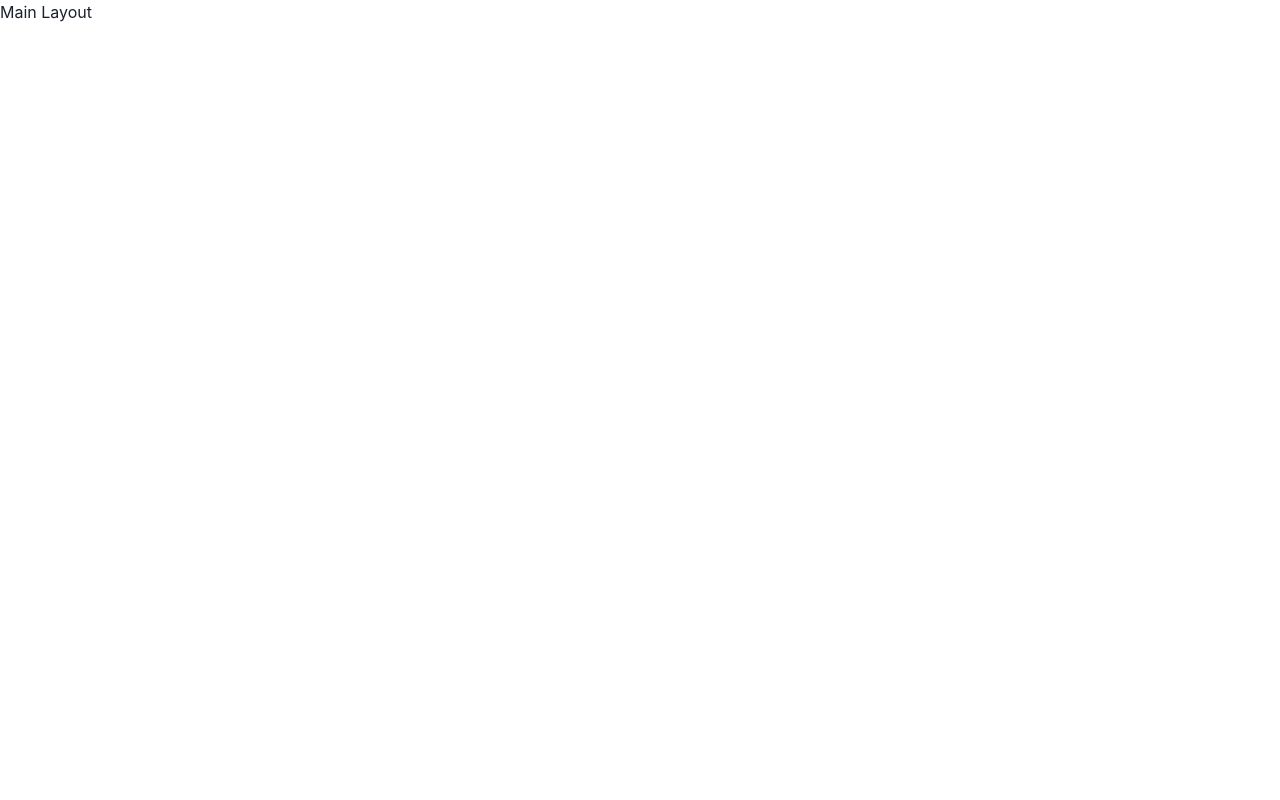
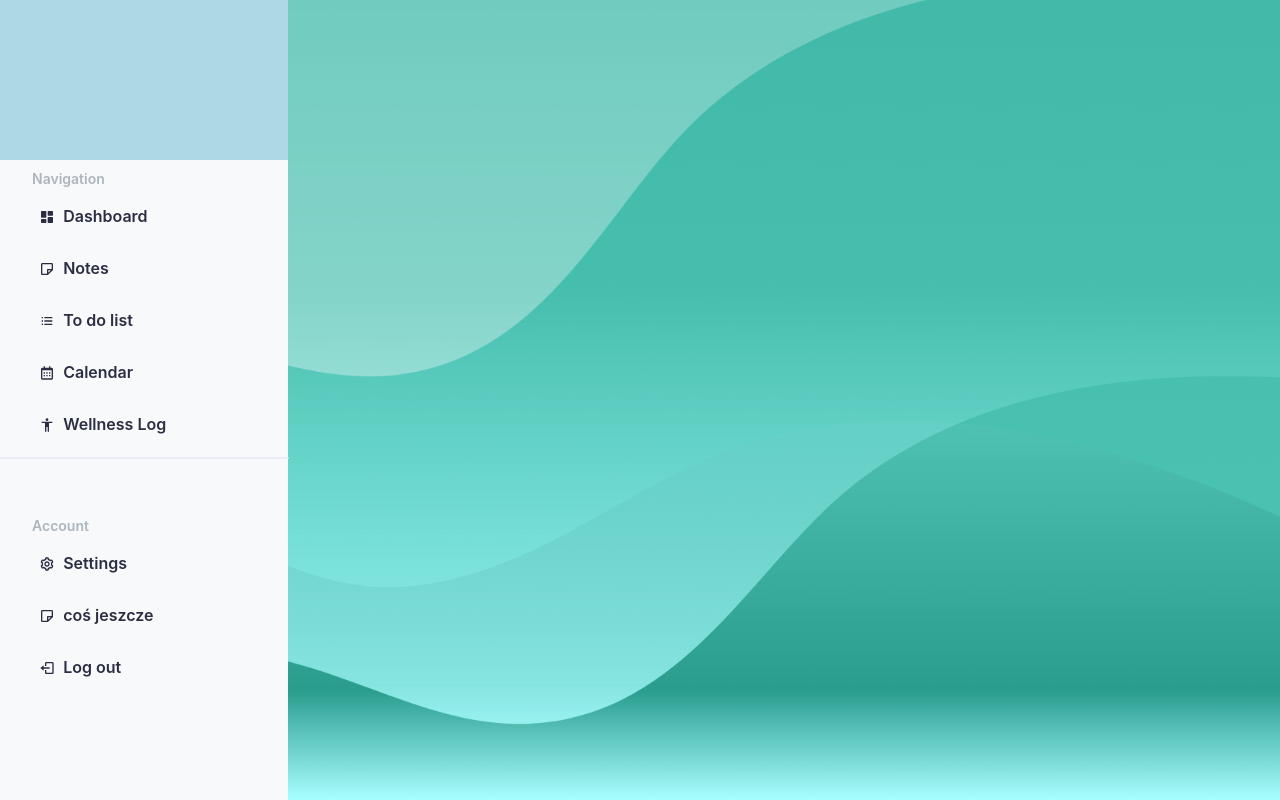
Before and after one commit to M4TI-H/Calendiary-App, a React (Vite) app in the folder frontend/: page / in a window 1280 px wide. Built offline with nearby package versions, Linux system fonts and the light colour scheme; sample sign-in values are in the browser's storage.

Commit message:
started working on sidebar component

```diff
--- a/frontend/src/pages/MainLayout.jsx
+++ b/frontend/src/pages/MainLayout.jsx
@@ -1,5 +1,8 @@
 import { useState, useEffect } from 'react';
 import { Outlet, useNavigate } from 'react-router-dom';
+import { Flex } from '@chakra-ui/react';
+import LogoutButton from './main/components/LogoutButton';
+import Sidebar from './main/components/Sidebar';
 
 export default function MainLayout() {
     const navigate = useNavigate();
@@ -15,13 +18,12 @@ export default function MainLayout() {
     }, []);
 
   return (
-    <div>
-      <header>
-        <h1>Main Layout</h1>
-      </header>
+    <Flex w="100vw" h="100vh" bg="#2a9d8f" overflowX="hidden"
+    bgImage={{ base: "none", md: "url('background.png')" }}  bgRepeat="no-repeat" bgSize="cover" bgPosition="center" bgAttachment="fixed">
+      <Sidebar />
       <main>
         <Outlet />
       </main>
-    </div>
+    </Flex>
   );
 }
--- a/frontend/src/pages/forms/LoginForm.jsx
+++ b/frontend/src/pages/forms/LoginForm.jsx
@@ -75,7 +75,7 @@ export default function LoginForm () {
 
     return (
       <Flex  w="100vw" h="100vh" flexDir="row" align="center" justify="center" bg="#2a9d8f" overflowX="hidden"
-      bgImage={{ base: "none", md: "url('colorkit.png')" }}  bgRepeat="no-repeat" bgSize="cover" bgPosition="center" bgAttachment="fixed">
+      bgImage={{ base: "none", md: "url('background.png')" }}  bgRepeat="no-repeat" bgSize="cover" bgPosition="center" bgAttachment="fixed">
 
         <Image src="logo.png" pos="absolute" maxH="7rem" h={{ base: "10rem", sm: "auto" }} left="0" top="0"/>
 
--- a/frontend/src/pages/forms/SignupForm.jsx
+++ b/frontend/src/pages/forms/SignupForm.jsx
@@ -48,7 +48,7 @@ export default function SignupForm () {
 
     return (
       <Flex  w="100vw" h="100vh" flexDir="row" align="center" justify="center" bg="#2a9d8f" overflow="hidden"
-      bgImage={{ base: "none", md: "url('colorkit.png')" }}  bgRepeat="no-repeat" bgSize="cover" bgPosition="center" bgAttachment="fixed">
+      bgImage={{ base: "none", md: "url('background.png')" }}  bgRepeat="no-repeat" bgSize="cover" bgPosition="center" bgAttachment="fixed">
 
         <Image src="logo.png" pos="absolute" maxH="7rem" h={{ base: "10rem", sm: "auto" }} left="0" top="0"/>
 
--- a/frontend/src/pages/main/Home.jsx
+++ b/frontend/src/pages/main/Home.jsx
@@ -1,8 +1,10 @@
 import React from 'react'
+import { Flex } from "@chakra-ui/react";
 
 export default function Home () {
   return (
-    <div>
-    </div>
+    <Flex>
+      Home
+    </Flex>
   )
 }
--- /dev/null
+++ b/frontend/src/pages/main/components/LogoutButton.jsx
@@ -0,0 +1,15 @@
+import { useNavigate } from 'react-router-dom';
+import { Button } from '@chakra-ui/react';
+
+export default function LogoutButton() {
+  const navigate = useNavigate();
+
+  function handleUserLogout() {
+    localStorage.removeItem("accessToken");
+    navigate("/login");
+  }
+
+  return(
+    <Button onClick={handleUserLogout}>Log out</Button>
+  );
+}
--- /dev/null
+++ b/frontend/src/pages/main/components/Sidebar.jsx
@@ -0,0 +1,53 @@
+import { useNavigate } from 'react-router-dom';
+import { Flex, Button, VStack, Text, Divider } from '@chakra-ui/react';
+import { BiSolidDashboard, BiListUl, BiNote, BiCalendar, BiBody, BiLogOut, BiCog } from "react-icons/bi";
+
+export default function Sidebar() {
+  const navigate = useNavigate();
+
+
+  return(
+    <VStack maxW="18rem" minW="10rem" w="100%" h="100vh" position="fixed" bg="#F8F9FA">
+      <Flex w="100%" h="20vh" bg="lightblue">
+
+      </Flex>
+      <VStack w="100%" spacing={1} alignItems="center">
+        <Text fontSize="sm" fontWeight="semibold" color="#ADB5BD"
+          left="0" alignSelf="flex-start" ml="2rem">Navigation</Text>
+        <Button w="95%" h="3rem" pl="2rem" justifyContent="flex-start" color="#2b2d42"
+          leftIcon={<BiSolidDashboard />} borderRadius="10px" bg="none" _hover={{bg: "rgba(131, 197, 190, 0.5)", color: "#006d77"}}>
+        Dashboard</Button>
+        <Button w="95%" h="3rem" pl="2rem" justifyContent="flex-start" color="#2b2d42"
+          leftIcon={<BiNote  />} borderRadius="10px" bg="none" _hover={{bg: "rgba(131, 197, 190, 0.5)", color: "#006d77"}}>
+        Notes</Button>
+        <Button w="95%" h="3rem" pl="2rem" justifyContent="flex-start" color="#2b2d42"
+          leftIcon={<BiListUl />} borderRadius="10px" bg="none" _hover={{bg: "rgba(131, 197, 190, 0.5)", color: "#006d77"}}>
+        To do list</Button>
+        <Button w="95%" h="3rem" pl="2rem" justifyContent="flex-start" color="#2b2d42"
+          leftIcon={<BiCalendar />} borderRadius="10px" bg="none" _hover={{bg: "rgba(131, 197, 190, 0.5)", color: "#006d77"}}>
+        Calendar</Button>
+        <Button w="95%" h="3rem" pl="2rem" justifyContent="flex-start" color="#2b2d42"
+          leftIcon={<BiBody />} borderRadius="10px" bg="none" _hover={{bg: "rgba(131, 197, 190, 0.5)", color: "#006d77"}}>
+        Wellness Log</Button>
+      </VStack>
+
+      <Divider w="100%" color="#ADB5BD" borderWidth="1px"  />
+
+      <VStack w="100%" spacing={1} alignItems="center" mt="3rem">
+        <Text fontSize="sm" fontWeight="semibold" color="#ADB5BD"
+        left="0" alignSelf="flex-start" ml="2rem">Account</Text>
+
+        <Button w="95%" h="3rem" pl="2rem" justifyContent="flex-start" color="#2b2d42"
+          leftIcon={<BiCog  />} borderRadius="10px" bg="none" _hover={{bg: "rgba(131, 197, 190, 0.5)", color: "#006d77"}}>
+        Settings</Button>
+        <Button w="95%" h="3rem" pl="2rem" justifyContent="flex-start" color="#2b2d42"
+          leftIcon={<BiNote  />} borderRadius="10px" bg="none" _hover={{bg: "rgba(131, 197, 190, 0.5)", color: "#006d77"}}>
+        coś jeszcze</Button>
+        <Button w="95%" h="3rem" pl="2rem" justifyContent="flex-start" color="#2b2d42"
+          leftIcon={<BiLogOut  />} borderRadius="10px" bg="none" _hover={{bg: "rgba(131, 197, 190, 0.5)", color: "#006d77"}}>
+        Log out</Button>
+
+      </VStack>
+    </VStack>
+  );
+}
```
Also changed, not shown: frontend/public/background.png (renamed from frontend/public/colorkit.png), 1 other file (tests, documents, lock files or other folders).
